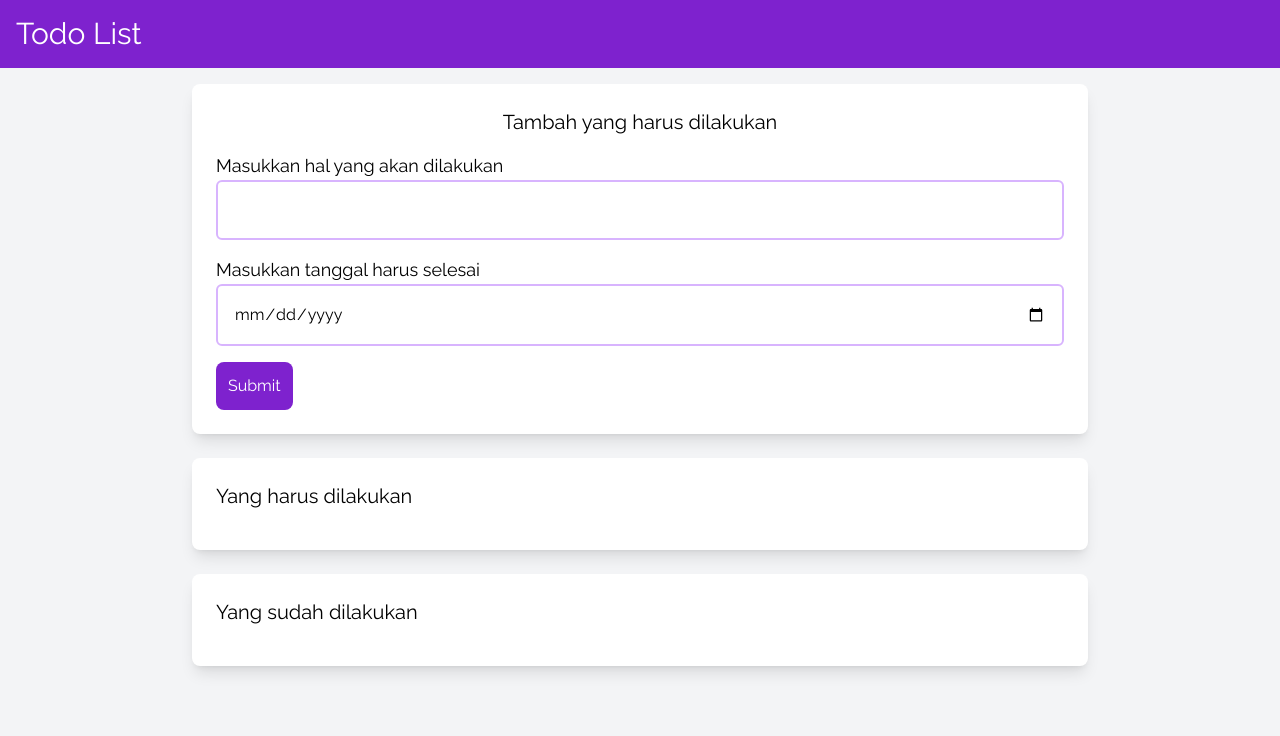
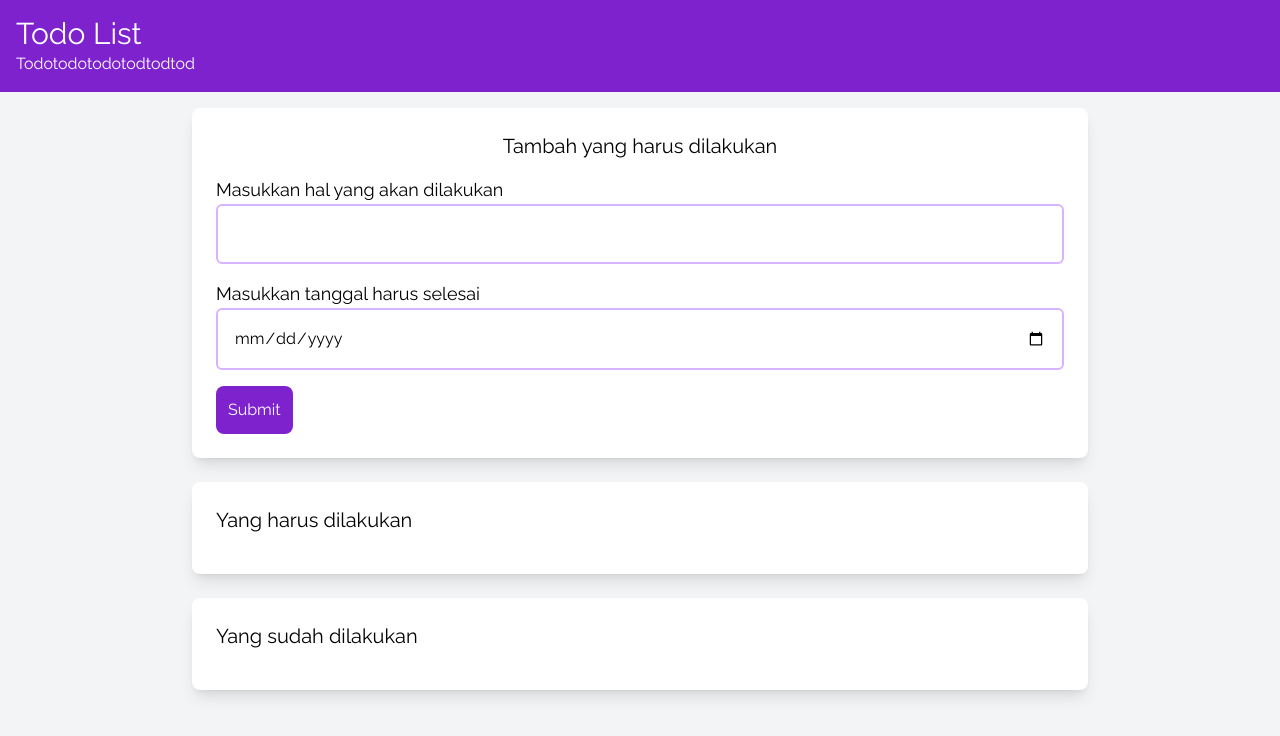
Before and after one commit to Rijkihdy/todolistdesign, a website: page src/index.html in a window 1280 px wide. Drawn offline with nearby package versions, Linux system fonts and the light colour scheme.

Commit message:
add: todtod

```diff
--- a/src/index.html
+++ b/src/index.html
@@ -17,6 +17,7 @@
 <body class="bg-gray-100">
   <header class="bg-purple-700 p-4 text-white">
     <h1 class="text-left text-3xl">Todo List</h1>
+    <h2>Todotodotodotodtodtod</h2>
   </header>
 
   <div class="flex flex-col items-center mt-4">
```
